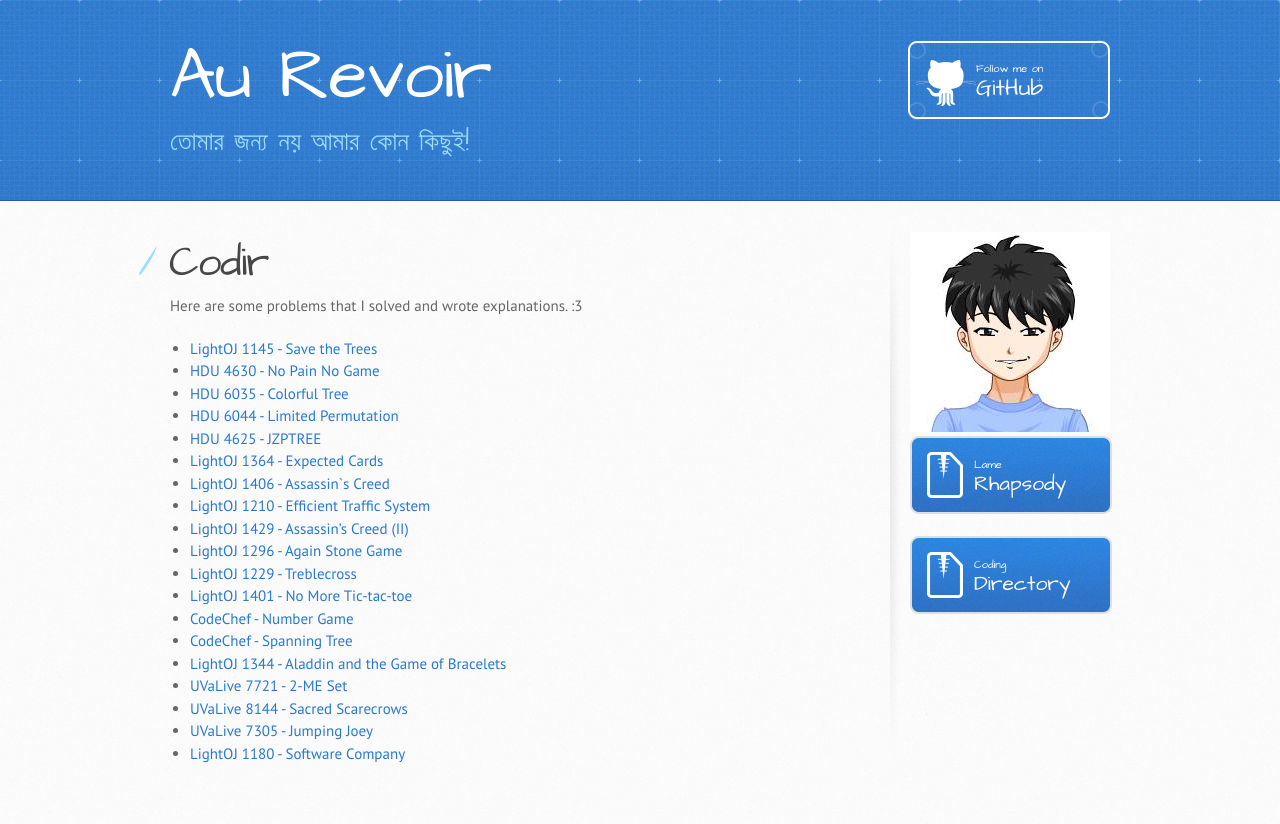
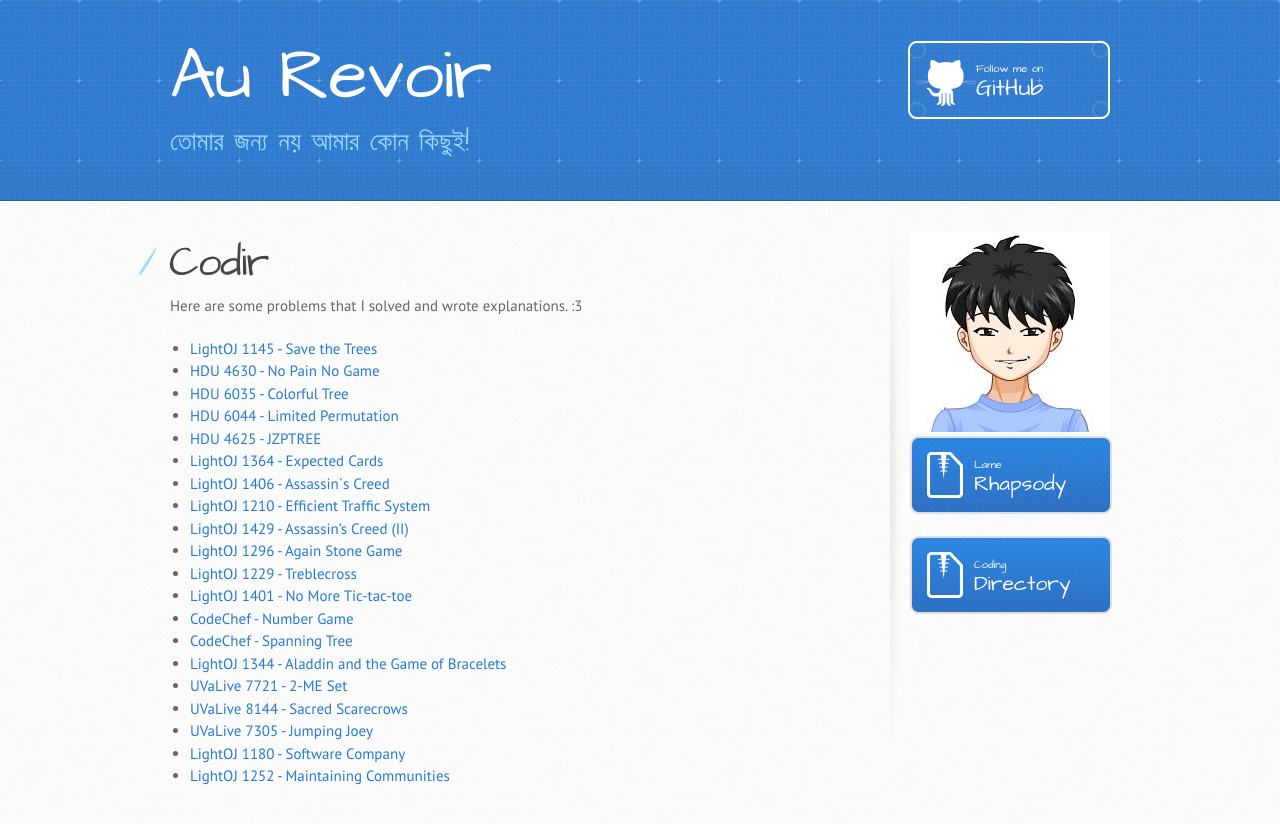
Before and after one commit to rebornplusplus/rebornplusplus.github.io, a Jekyll site: the page built from codir/index.md, in a window 1280 px wide. Shown: the top 824 px of the page. Built offline with Jekyll 4.4.1, drawn with Linux system fonts in a browser that asks for light colours; some web fonts are replaced; our own code applies the rules of GitHub Pages for plain Markdown files.

Commit message:
Update index.md

```diff
--- a/codir/index.md
+++ b/codir/index.md
@@ -24,3 +24,4 @@ Here are some problems that I solved and wrote explanations. :3
 * [UVaLive 8144 - Sacred Scarecrows](./uvalive-8144-sacred-scarecrows)
 * [UVaLive 7305 - Jumping Joey](./uvalive-7305-jumping-joey)
 * [LightOJ 1180 - Software Company](./lo-1180-software-company)
+* [LightOJ 1252 - Maintaining Communities](./lo-1252-maintaining-communities)
```
